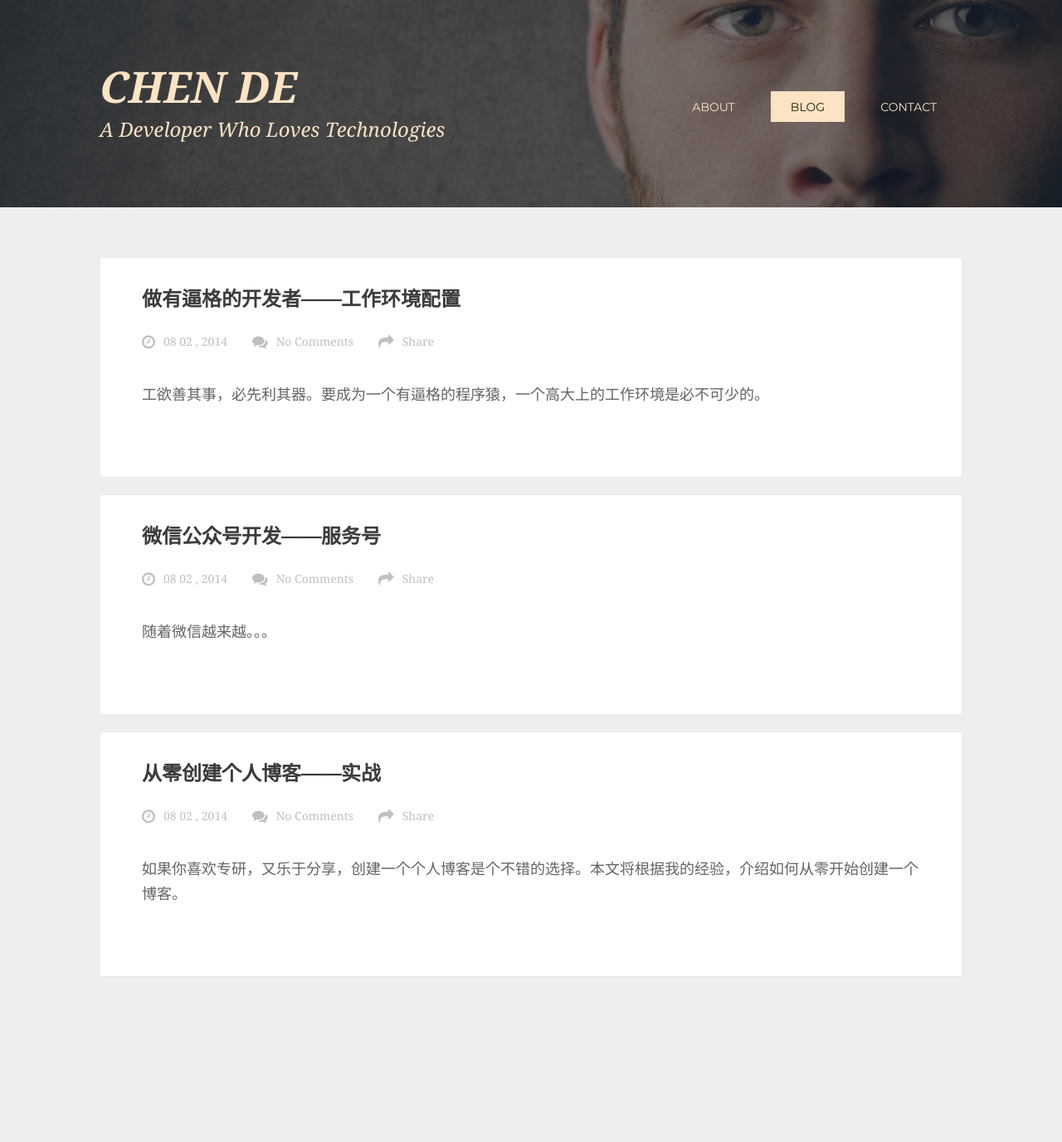
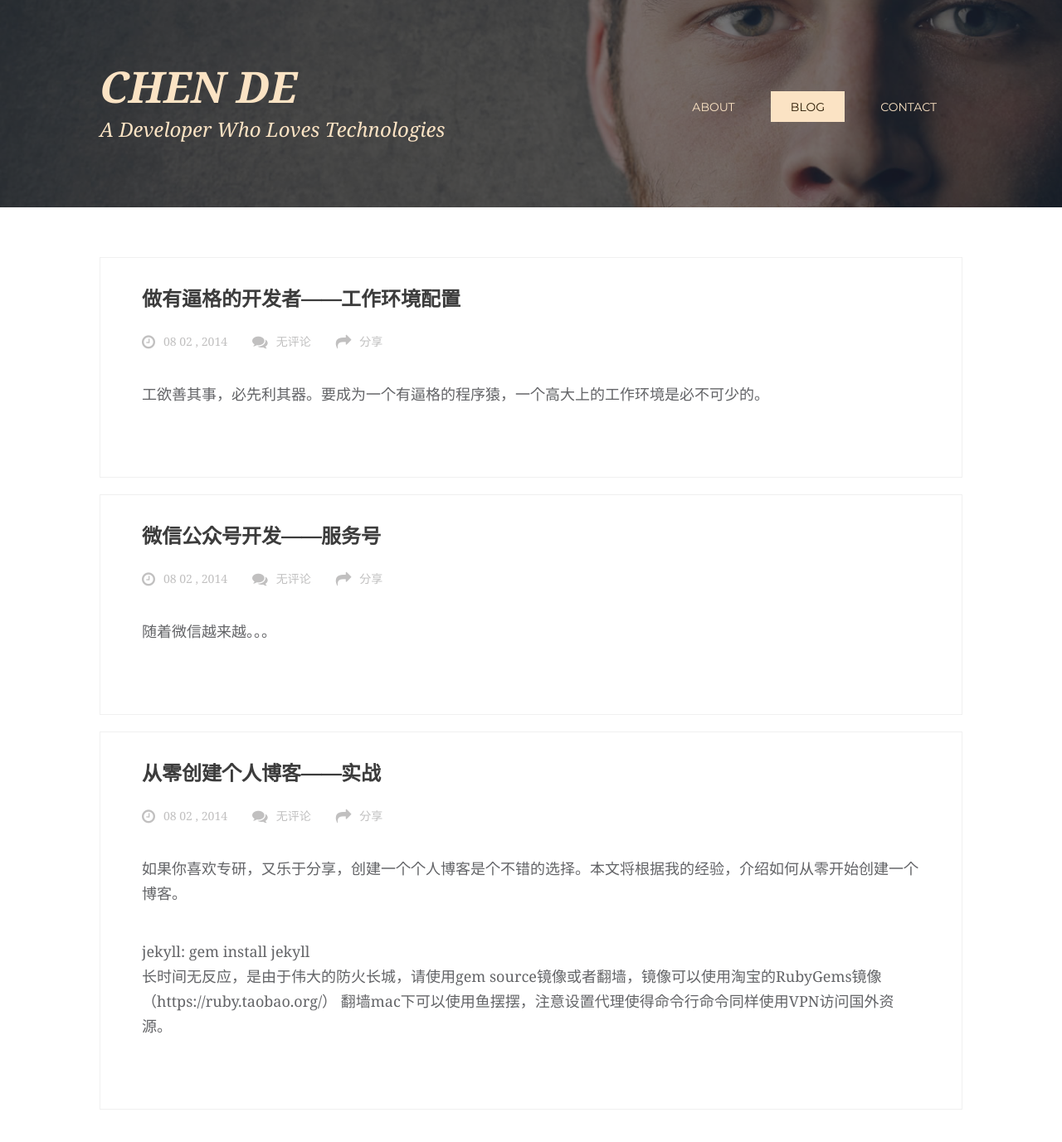
Before and after one commit to cd1989/cd1989.github.io, a Jekyll site: the page built from index.html, in a window 1280 px wide. Shown: the top 1377 px of the page at 83% size. Built offline with Jekyll 4.4.1, drawn with Linux system fonts in a browser that asks for light colours; some web fonts are replaced.

Commit message:
Add blog templates

```diff
--- a/_includes/css/main.css
+++ b/_includes/css/main.css
@@ -325,8 +325,8 @@
 
 .page-wrap {
     min-height: 100%;
-    background-color: #eee;
 }
+
 .page-wrap:after {
     content: "";
     display: block;
--- a/index.html
+++ b/index.html
@@ -6,12 +6,12 @@
 	<div class="wrapper">
 		<div class="blog">
 			<div class="blog-content">
-				<h2 class="blog-header"><a href="#">做有逼格的开发者——工作环境配置</a></h2>
+				<h2 class="blog-header"><a href="/2016/01/09/developer-env/">做有逼格的开发者——工作环境配置</a></h2>
 
 				<div class="blog-meta">
 					<span class="date-span"><i class="fa fa-lg fa-clock-o"></i><a href="#">08 02 , 2014</a></span>
-					<span class="comments-span"><i class="fa fa-lg fa-comments"></i><a href="#">No Comments</a></span>
-					<span class="share-post-span share-post"><i class="fa fa-lg fa-share"></i><a href="#" class="share-text">Share</a>
+					<span class="comments-span"><i class="fa fa-lg fa-comments"></i><a href="#">无评论</a></span>
+					<span class="share-post-span share-post"><i class="fa fa-lg fa-share"></i><a href="#" class="share-text">分享</a>
 					</span>
 				</div>
 
@@ -25,12 +25,12 @@
 		</div>
 		<div class="blog">
 			<div class="blog-content">
-				<h2 class="blog-header"><a href="#">微信公众号开发——服务号</a></h2>
+				<h2 class="blog-header"><a href="/2016/01/09/weixin-develop">微信公众号开发——服务号</a></h2>
 
 				<div class="blog-meta">
 					<span class="date-span"><i class="fa fa-lg fa-clock-o"></i><a href="#">08 02 , 2014</a></span>
-					<span class="comments-span"><i class="fa fa-lg fa-comments"></i><a href="#">No Comments</a></span>
-					<span class="share-post-span share-post"><i class="fa fa-lg fa-share"></i><a href="#" class="share-text">Share</a>
+					<span class="comments-span"><i class="fa fa-lg fa-comments"></i><a href="#">无评论</a></span>
+					<span class="share-post-span share-post"><i class="fa fa-lg fa-share"></i><a href="#" class="share-text">分享</a>
 					</span>
 				</div>
 
@@ -44,12 +44,12 @@
 		</div>
 		<div class="blog">
 			<div class="blog-content">
-				<h2 class="blog-header"><a href="#">从零创建个人博客——实战</a></h2>
+				<h2 class="blog-header"><a href="/2016/01/09/personal-blog-develop">从零创建个人博客——实战</a></h2>
 
 				<div class="blog-meta">
 					<span class="date-span"><i class="fa fa-lg fa-clock-o"></i><a href="#">08 02 , 2014</a></span>
-					<span class="comments-span"><i class="fa fa-lg fa-comments"></i><a href="#">No Comments</a></span>
-					<span class="share-post-span share-post"><i class="fa fa-lg fa-share"></i><a href="#" class="share-text">Share</a>
+					<span class="comments-span"><i class="fa fa-lg fa-comments"></i><a href="#">无评论</a></span>
+					<span class="share-post-span share-post"><i class="fa fa-lg fa-share"></i><a href="#" class="share-text">分享</a>
 					</span>
 				</div>
 
@@ -57,6 +57,11 @@
 
 				<div class="main-content">
 					<p>如果你喜欢专研，又乐于分享，创建一个个人博客是个不错的选择。本文将根据我的经验，介绍如何从零开始创建一个博客。</p>
+					<p>
+					jekyll: gem install jekyll</br>
+					长时间无反应，是由于伟大的防火长城，请使用gem source镜像或者翻墙，镜像可以使用淘宝的RubyGems镜像（https://ruby.taobao.org/）
+					翻墙mac下可以使用鱼摆摆，注意设置代理使得命令行命令同样使用VPN访问国外资源。
+					</p>
 					<div style="margin-top:10px; margin-bottom:10px; float: left; clear: both; width: 100%;" class="margin"></div>
 				</div>
 			</div>
```
Also changed, not shown: _includes/css/blogs.css (+10 -3 lines), _posts/2014-07-13-project-6.markdown (deleted, +0 -12 lines), _posts/2014-07-14-project-5.markdown (deleted, +0 -12 lines), _posts/2014-07-15-project-4.markdown (deleted, +0 -12 lines), _posts/2014-07-16-project-3.markdown (deleted, +0 -12 lines), _posts/2014-07-17-project-2.markdown (deleted, +0 -12 lines), _posts/2014-07-18-project-1.markdown (deleted, +0 -12 lines), _posts/2016-01-09-developer-env.md (added, +27 -0 lines), _posts/2016-01-09-personal-blog-develop.md (added, +27 -0 lines), _posts/2016-01-09-weixin-develop.md (added, +27 -0 lines).
